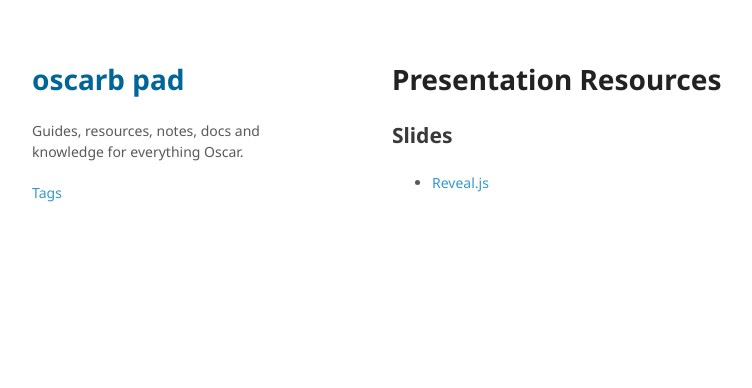
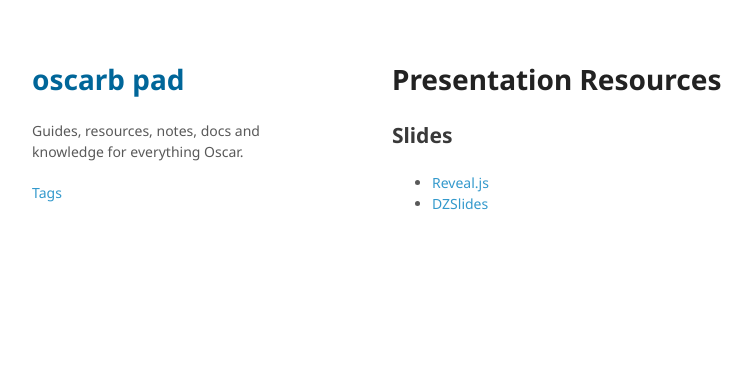
Before and after one commit to oscarb/pad, a Jekyll site: the page built from _docs/presentation-resources.md, in a window 1280 px wide. Shown: the top 388 px of the page, without its empty margins (128-880 px from the left). Built offline with Jekyll 4.4.1, drawn with Linux system fonts in a browser that asks for light colours; some web fonts are replaced.

Commit message:
Created presentation-resources.md

```diff
--- a/_docs/presentation-resources.md
+++ b/_docs/presentation-resources.md
@@ -8,3 +8,4 @@ tags: [presentation]
 ## Slides
 
 * [Reveal.js](http://lab.hakim.se/reveal-js/#/)
+* [DZSlides](http://paulrouget.com/dzslides/)
```
